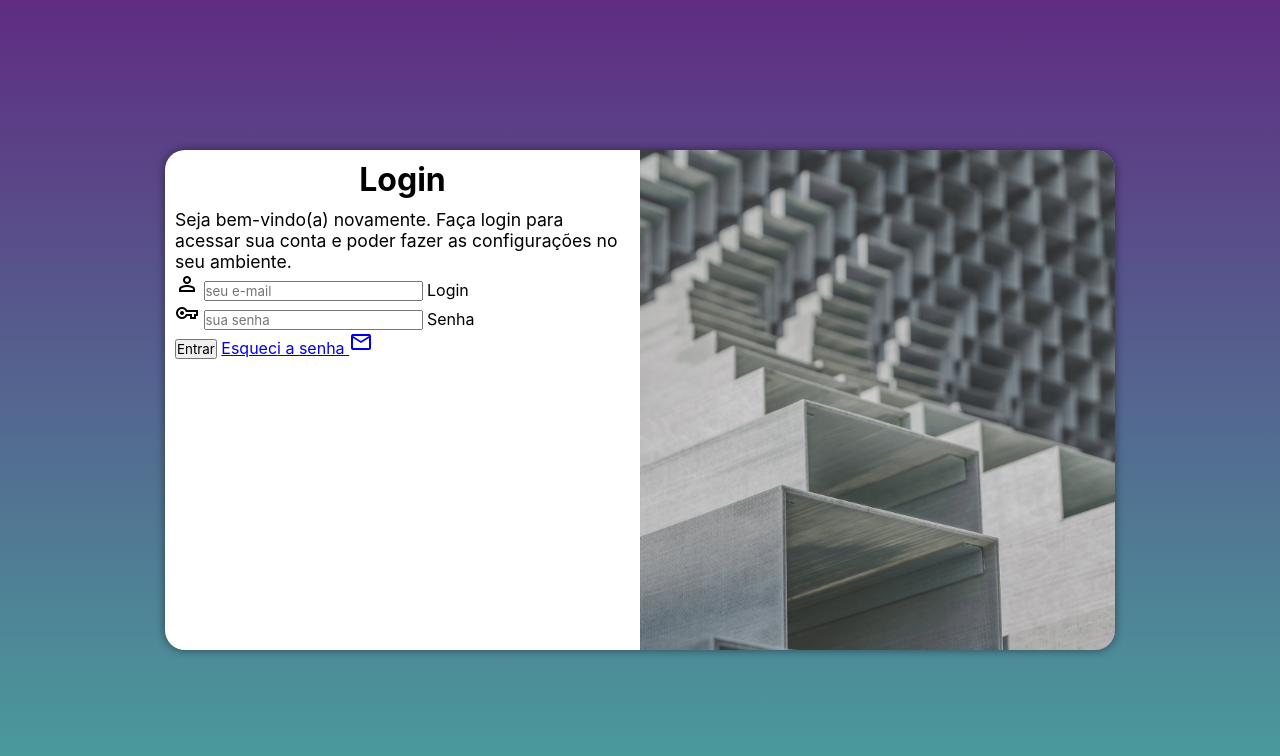
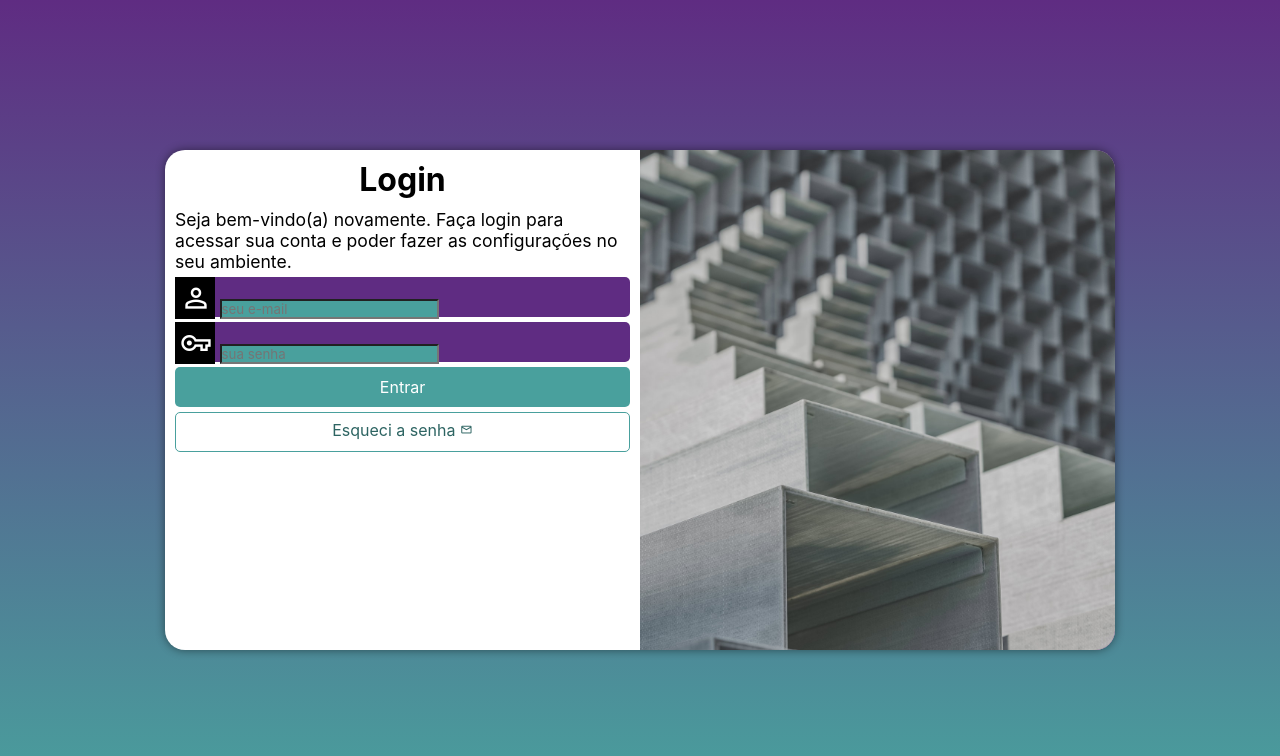
Before and after one commit to felipejlc/projeto-login, a plain HTML site: page index.html in a window 1280 px wide. Drawn offline with nearby package versions, Linux system fonts and the light colour scheme.

Commit message:
atualização login

```diff
--- a/estilos/style.css
+++ b/estilos/style.css
@@ -63,3 +63,67 @@ div#formulario > h1 {
 div#formulario > p {
     font-size: 0.8em;
 }
+
+form > div.campo {
+    background-color: #5f2c82;
+    display: block;
+    width: 100%;
+    height: 40px;
+    border-radius: 5px;
+    margin: 5px 0px;
+}
+
+div.campo > label {
+    display: none;
+}
+
+div.campo > span {
+    color: white;
+    background-color: black;
+    font-size: 2em;
+    width: 40px;
+    padding: 5px;
+}
+
+div.campo > input {
+    background-color: #49a09d;
+}
+
+form > input[type=submit] {
+    display: block;
+    font-size: 1em;
+    width: 100%;
+    height: 40px;
+    background-color: #49a09d;
+    color: white;
+    border: none;
+    border-radius: 5px;
+    cursor: pointer;
+}
+
+form > input[type=submit]:hover {
+    background-color: #295c5a;
+}
+
+form > a.botao {
+    display: block;
+    text-align: center;
+    font-size: 1em;
+    width: 100%;
+    height: 40px;
+    padding-top: 7px;
+    margin-top: 5px;
+    background-color: white;
+    color: #2d6462;
+    border: 1px solid #49a09d;
+    border-radius: 5px;
+    text-decoration: none;
+}
+
+form > a.botao:hover {
+    background-color: #49a09d;
+}
+
+form > a.botao > span {
+    font-size: 0.8em;
+}
--- a/index.html
+++ b/index.html
@@ -30,7 +30,7 @@
                         <label for="isenha">Senha</label>
                     </div>
                     <input type="submit" value="Entrar">
-                    <a href="esqueci.html">
+                    <a href="esqueci.html" class="botao">
                         Esqueci a senha <span class="material-symbols-outlined">mail</span>
                     </a>
                 </form>
```
